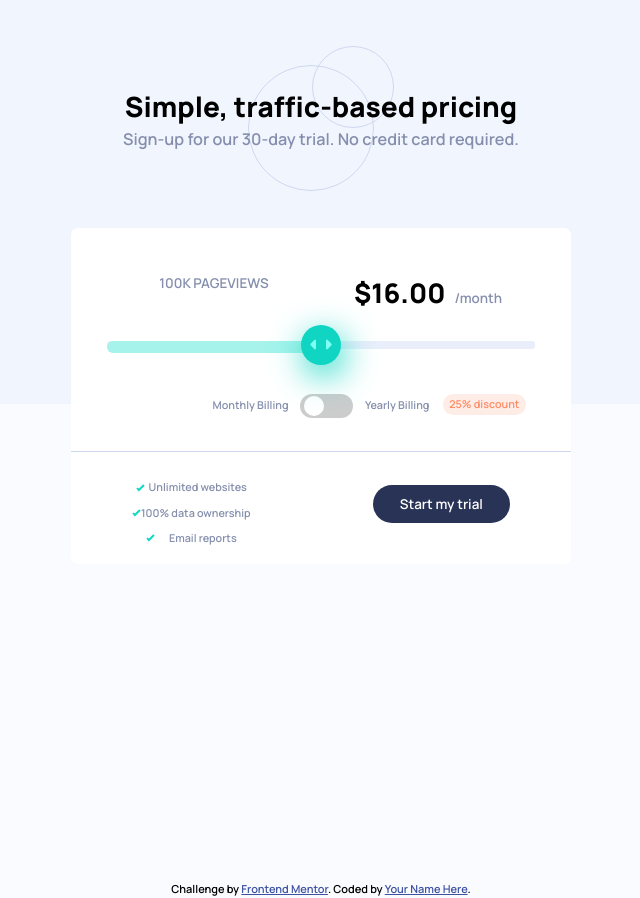
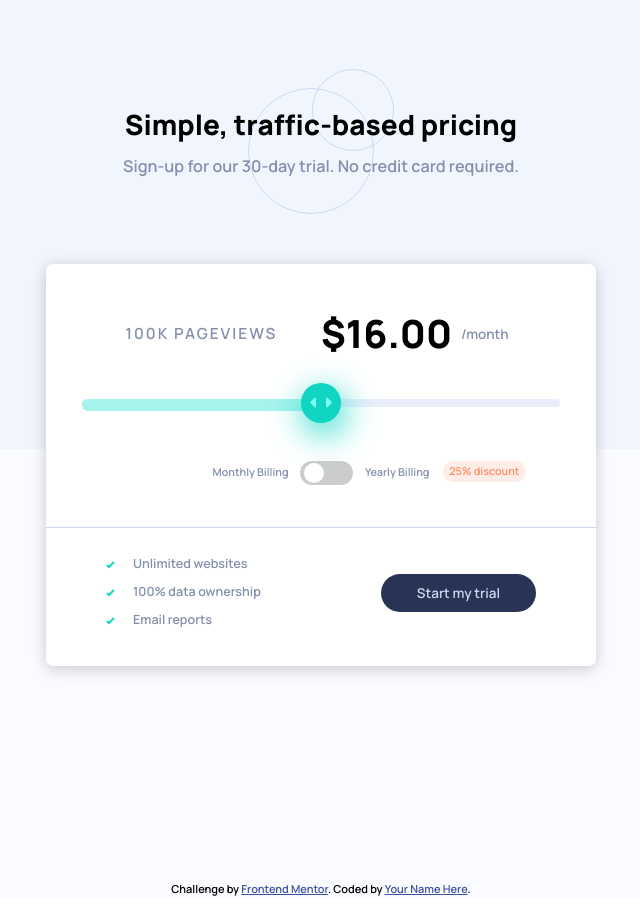
Before and after one commit to abe-m1/interactive-pricing-component, a website: page index.html in a window 1280 px wide. Shown: the whole page, without its empty margins (319-959 px from the left). Drawn offline with Linux system fonts and the light colour scheme.

Commit message:
fix mobile styling

```diff
--- a/scss/main.scss
+++ b/scss/main.scss
@@ -30,6 +30,9 @@ body {
   background-repeat: no-repeat;
   background-color: $veryPaleBlue;
   background-position-y: -10%;
+  @include respond(tab-port) {
+    background-position-y: 0;
+  }
 }
 
 .container {
@@ -40,27 +43,30 @@ body {
 }
 
 .top-text {
+  margin-top: 5rem;
   padding: 3.5rem 2.5rem;
-  margin-top: 4rem;
-  margin-bottom: 3rem;
+  margin-bottom: 2.7rem;
   text-align: center;
   background-image: url(/images/pattern-circles.svg);
   background-repeat: no-repeat;
   background-size: auto;
   background-position: center;
   @include respond(tab-port) {
-    margin-bottom: 3rem;
-    padding: 5.5rem 2.5rem;
+    margin-top: 4rem;
+    margin-bottom: 2rem;
+    padding: 7.5rem 2.5rem;
   }
 }
 
 .top-text h2 {
+  margin-bottom: 1.2rem;
   @include respond(phone) {
     font-size: 3rem;
   }
 
   @include respond(tab-port) {
     font-size: 3.1rem;
+    margin-bottom: 1rem;
   }
 }
 
@@ -81,13 +87,18 @@ body {
   margin: auto;
   border-radius: 7px;
   text-align: center;
+  box-shadow: 0px 3px 15px rgba(0, 0, 0, 0.2);
+
+  @include respond(tab-port) {
+    max-width: 550px;
+  }
 }
 
 .card-top-container {
-  padding: 2rem;
+  padding: 3rem 2rem 2rem 2rem;
 
   @include respond(tab-port) {
-    padding: 5rem 4rem 3rem 4rem;
+    padding: 4.5rem 4rem 4rem 4rem;
   }
 }
 
@@ -105,7 +116,7 @@ hr {
   background-color: $lightGrayishBlue;
   border: none;
   height: 1px;
-  margin-bottom: 4rem;
+  margin-bottom: 2.5rem;
 
   @include respond(tab-port) {
     margin-bottom: 3rem;
@@ -120,40 +131,53 @@ hr {
     flex-direction: row;
     justify-content: space-around;
     align-items: center;
+    padding-bottom: 2rem;
   }
 }
 
 .pageviews {
-  margin-bottom: 4rem;
+  margin-bottom: 3rem;
   color: $grayishBlue;
   text-transform: uppercase;
-  font-weight: 600;
+  font-weight: 400;
 
   @include respond(tab-port) {
+    font-size: 1.7rem;
+    font-weight: 800;
     flex: 50%;
     order: 1;
+    letter-spacing: 2px;
+    padding-top: 2rem;
+    margin-bottom: 4rem;
+    font-weight: 600;
   }
 }
 
 .monthly {
-  margin-bottom: 2rem;
+  margin-bottom: 3.5rem;
   color: $grayishBlue;
 
   @include respond(tab-port) {
     flex: 50%;
     order: 2;
+    display: flex;
+    align-items: center;
+    margin-bottom: 3rem;
   }
 }
 
 .monthly-dollar {
-  font-size: 3rem;
+  font-size: 3.4rem;
   margin-right: 1rem;
   font-weight: 800;
   color: #000;
+  @include respond(tab-port) {
+    font-size: 4.3rem;
+  }
 }
 
 .billing-container {
-  margin-bottom: 4rem;
+  margin-bottom: 1rem;
   position: relative;
   @include respond(tab-port) {
     margin-bottom: 0;
@@ -165,13 +189,17 @@ hr {
   color: $grayishBlue;
 }
 .discount {
-  margin-left: 1.5rem;
+  margin-left: 0.9rem;
   background-color: $lightGrayishRed;
   color: $lightRed;
   border-radius: 25px;
   padding: 0.3rem 0.7rem;
   font-size: 1.2rem;
   position: absolute;
+
+  @include respond(tab-port) {
+    margin-left: 1.5rem;
+  }
 }
 
 .discount-wide {
@@ -183,13 +211,17 @@ hr {
 
 .benefits {
   display: flex;
-  justify-content: space-evenly;
+  // justify-content: space-evenly;
   align-items: center;
   font-size: 1.2rem;
   color: $grayishBlue;
   width: 50%;
   margin: auto;
   margin-bottom: 1rem;
+
+  @include respond(tab-port) {
+    font-size: 1.4rem;
+  }
 
   &:last-of-type {
     margin-bottom: 3rem;
@@ -204,13 +236,18 @@ hr {
   }
 }
 
+.benefits img {
+  margin-right: 2rem;
+}
+
 .slide-component {
   position: relative;
-  margin-bottom: 5rem;
+  margin-bottom: 3rem;
 
   @include respond(tab-port) {
     flex: 100%;
     order: 3;
+    margin-bottom: 6rem;
   }
 }
 .progress-overlay {
@@ -224,12 +261,16 @@ hr {
 }
 
 .start-button {
-  color: $white;
+  color: $lightGrayishBlue;
   background-color: $darkDesaturatedBlue;
   border-radius: 40px;
   border: none;
-  padding: 1rem 3rem;
-  margin-bottom: 4rem;
+  padding: 1rem 4rem;
+  margin-bottom: 3rem;
+
+  @include respond(tab-port) {
+    margin-bottom: 2rem;
+  }
 }
 
 .attribution {
```
Also changed, not shown: css/style.css.
